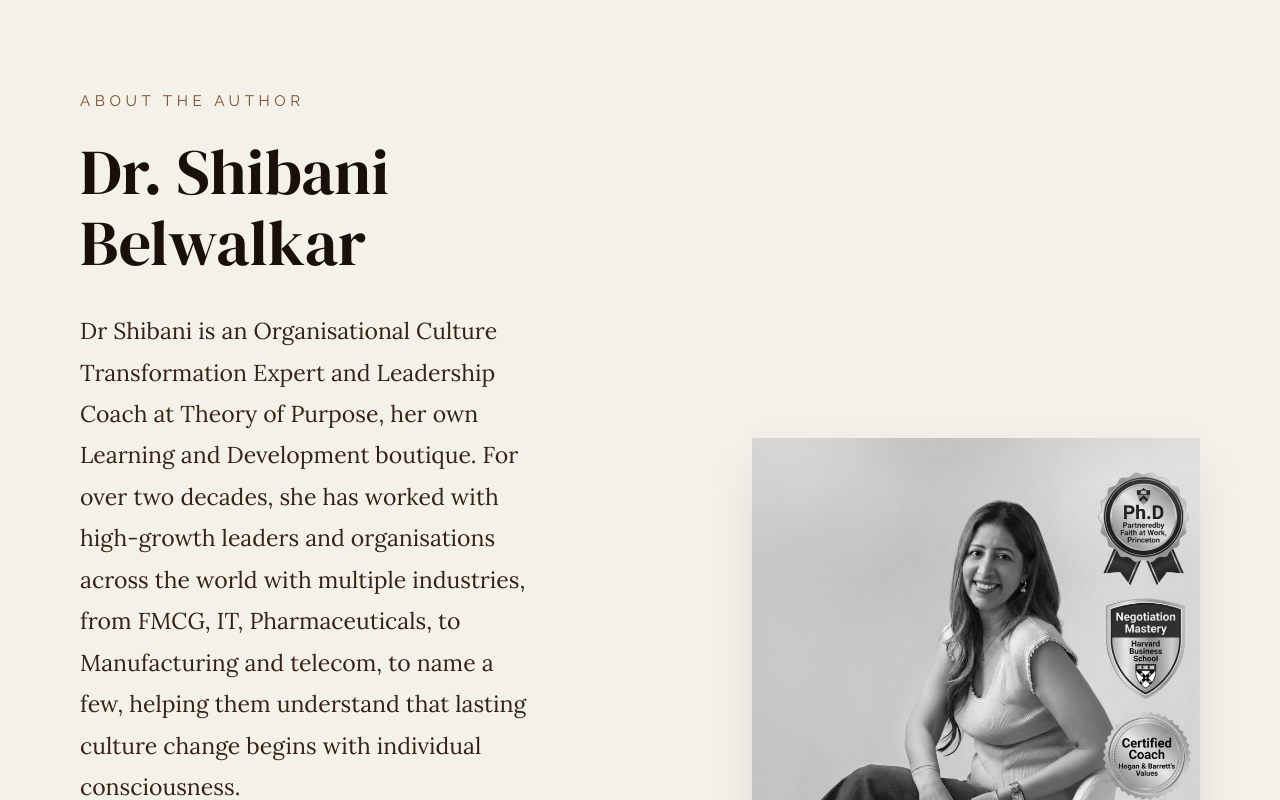
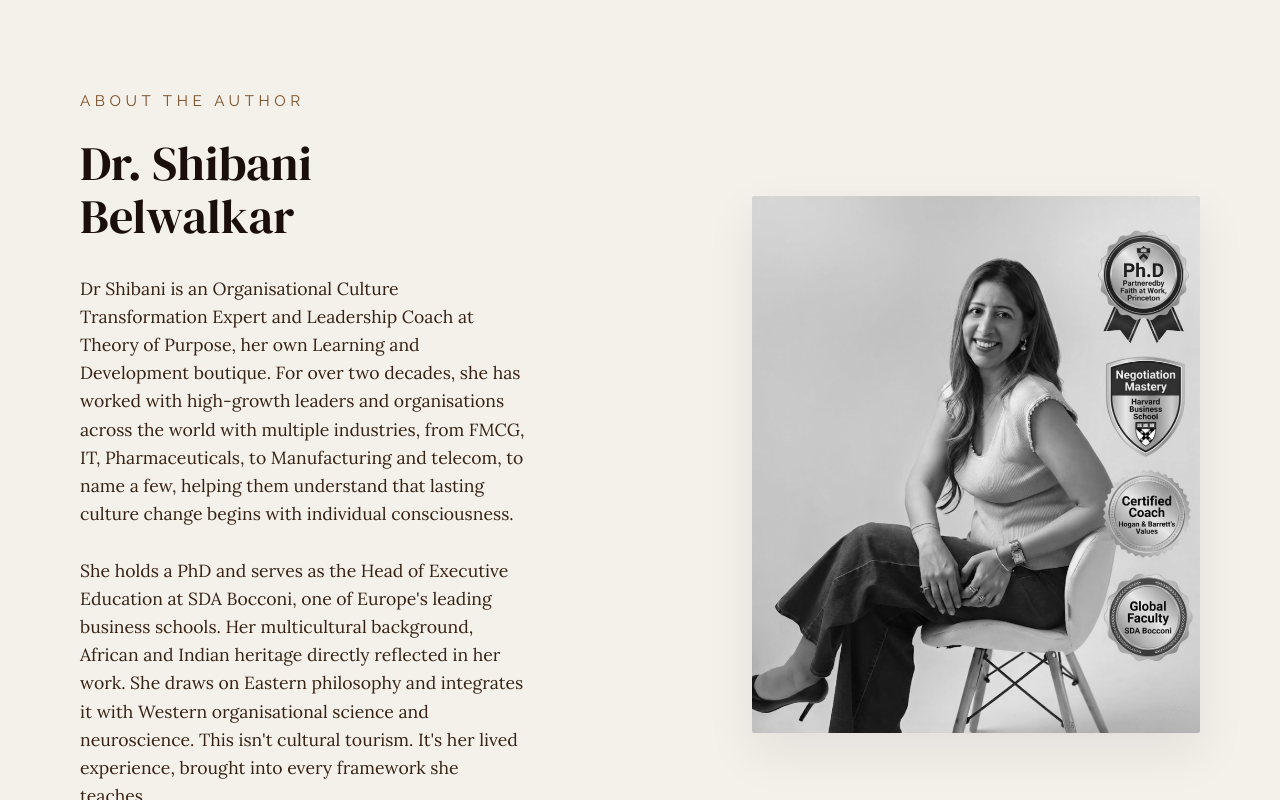
Before and after one commit to artdoesit/Dr-Shibani-, a React (Vite) app: page / in a window 1280 px wide. Shown: the part 5740-6540 px from the top of the page. Built offline with nearby package versions, Linux system fonts and the light colour scheme; a web font is replaced by a local one.

Commit message:
Reduce Author heading to 3rem and bio text to 1.1rem with 1.6 line-height

```diff
--- a/src/App.css
+++ b/src/App.css
@@ -716,15 +716,15 @@ body::before {
 }
 .author-name {
   font-family: var(--f-display);
-  font-size: clamp(3rem, 5vw, 4.5rem);
+  font-size: 3rem;
   color: var(--ink);
   margin-bottom: 2rem;
   line-height: 1.1;
 }
 .author-bio {
   font-family: var(--f-body);
-  font-size: clamp(1.2rem, 1.8vw, 1.45rem);
-  line-height: 1.8;
+  font-size: 1.1rem;
+  line-height: 1.6;
   color: var(--ink-soft);
   margin-bottom: 1.8rem;
 }
```
Also changed, not shown: 1 other file (tests, documents, lock files or other folders).
